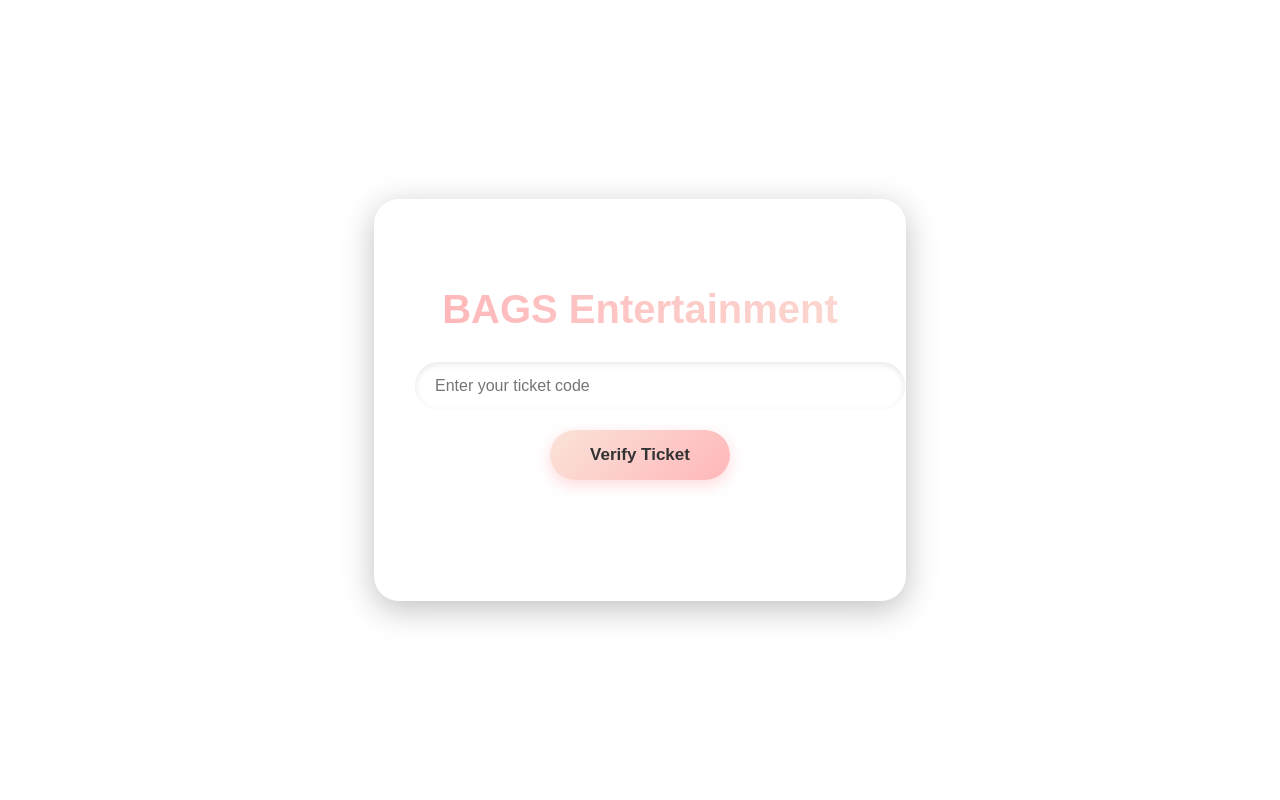
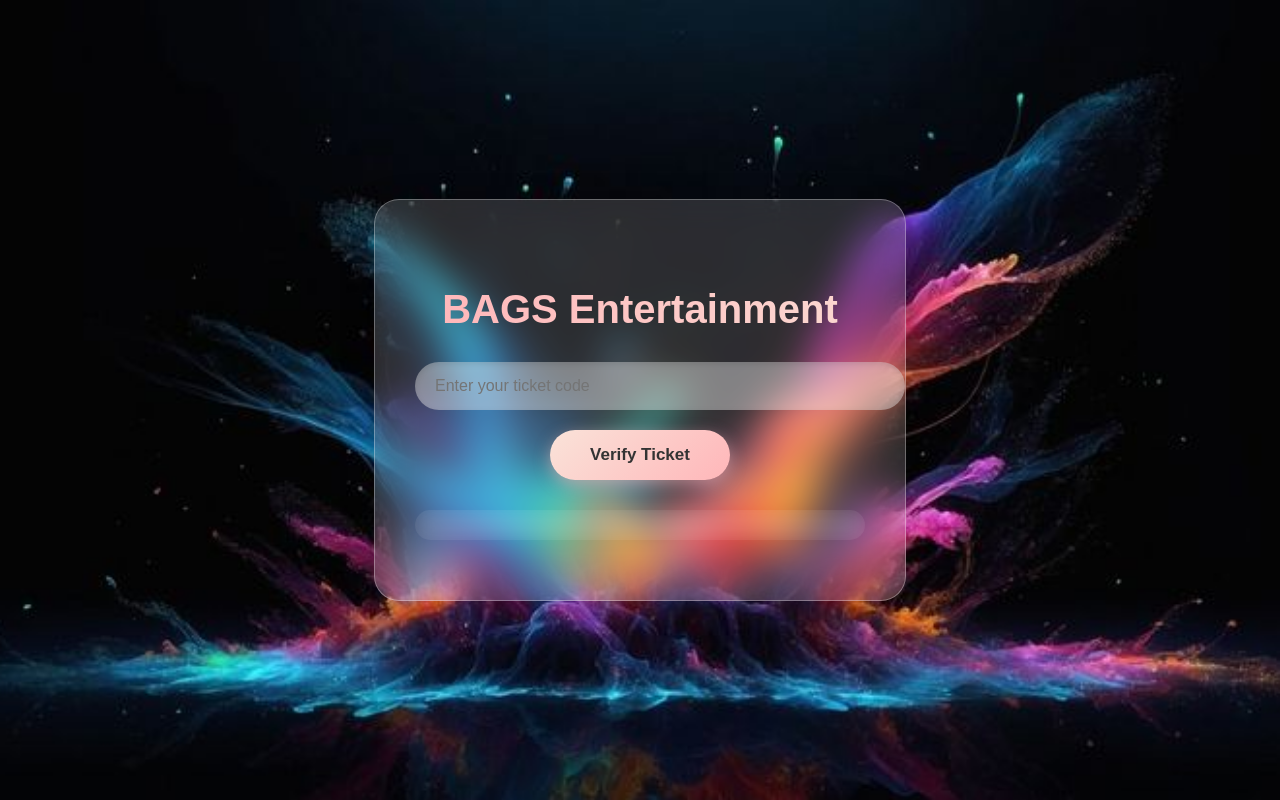
Before and after one commit to berrytech4/Bags-Entertainment-, a plain HTML site: page index.html in a window 1280 px wide. Drawn offline with nearby package versions, Linux system fonts and the light colour scheme; no server answers.

Commit message:
Update style.css

```diff
--- a/style.css
+++ b/style.css
@@ -9,7 +9,7 @@
   justify-content: center;
   align-items: center;
   overflow: hidden;
-  background: url("images/bg.jpg") no-repeat center center/cover;
+  background: url("bg.jpg") no-repeat center center/cover;
 }
 
 /* Container Glass Effect */
```
